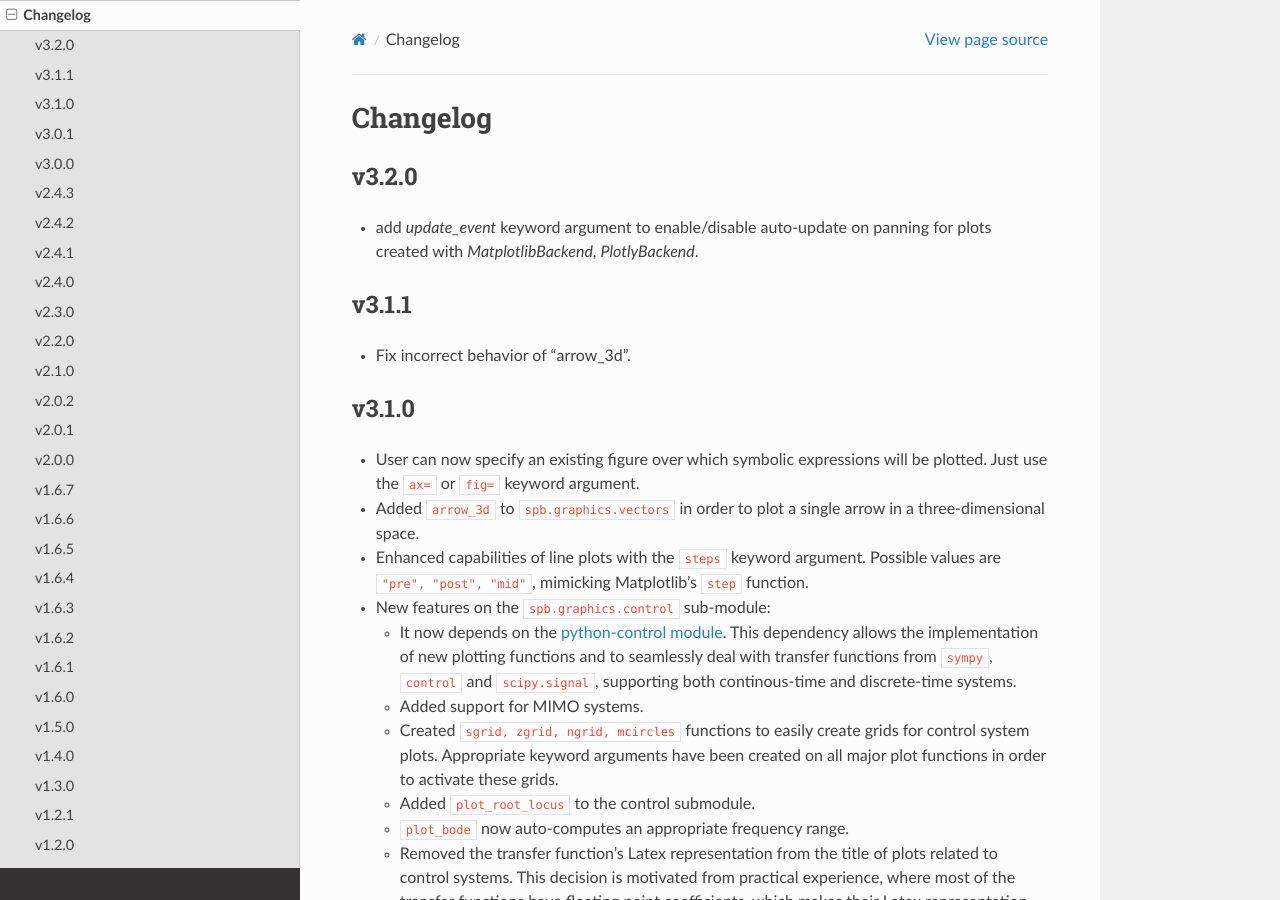
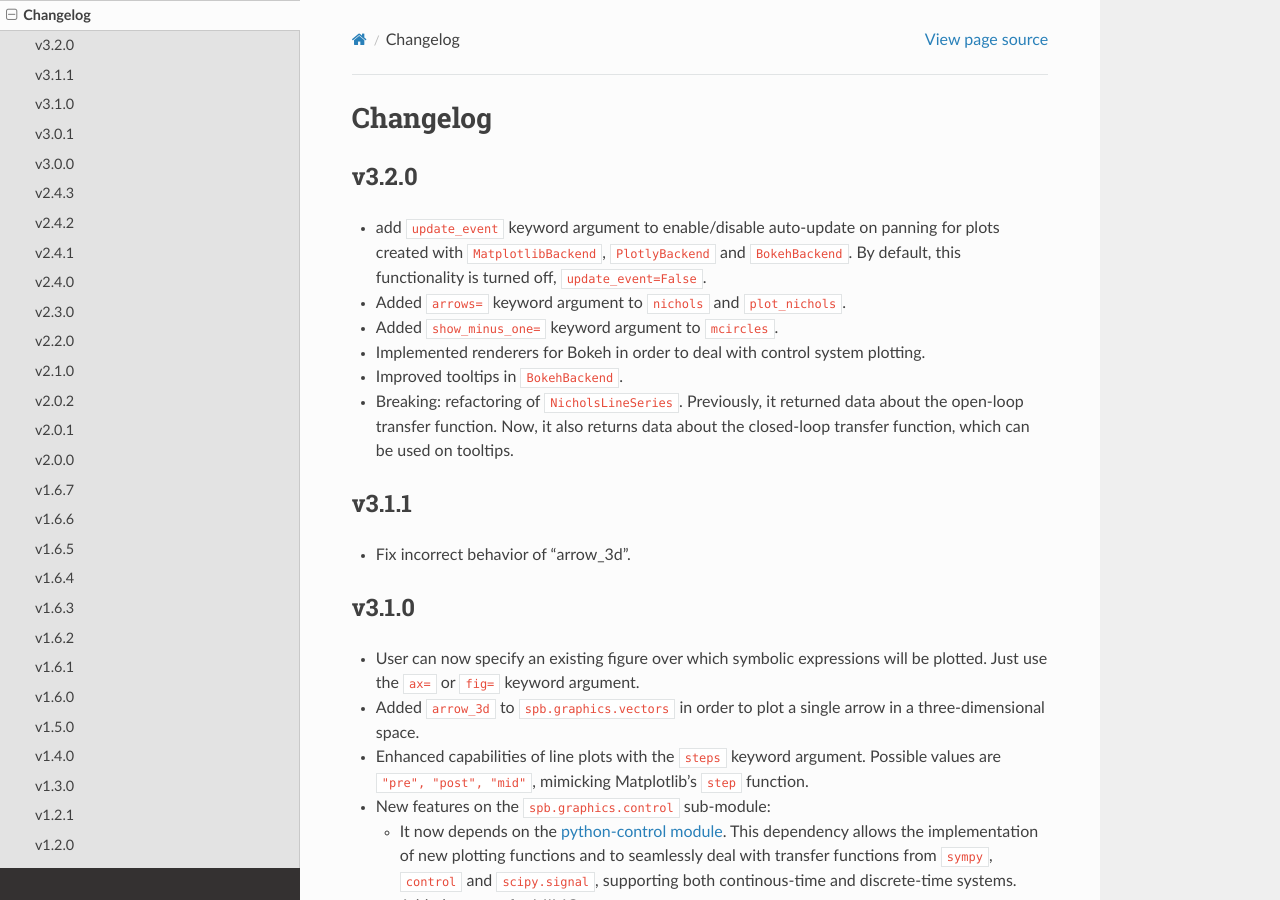
Before and after one commit to Davide-sd/sympy-plot-backends, a Sphinx documentation site: the page built from doc/source/changelog.rst, in a window 1280 px wide and 900 px high. Built offline with Sphinx 7.4.7 and the Read the Docs theme 2.0.0, drawn with Linux system fonts in a browser that asks for light colours.

```diff
--- a/doc/source/changelog.rst
+++ b/doc/source/changelog.rst
@@ -5,8 +5,23 @@
 v3.2.0
 ======
 
-* add `update_event` keyword argument to enable/disable auto-update on
-  panning for plots created with `MatplotlibBackend`, `PlotlyBackend`.
+* add ``update_event`` keyword argument to enable/disable auto-update on
+  panning for plots created with ``MatplotlibBackend``, ``PlotlyBackend`` and
+  ``BokehBackend``. By default, this functionality is turned off,
+  ``update_event=False``.
+
+* Added ``arrows=`` keyword argument to ``nichols`` and ``plot_nichols``.
+
+* Added ``show_minus_one=`` keyword argument to ``mcircles``.
+
+* Implemented renderers for Bokeh in order to deal with control
+  system plotting.
+
+* Improved tooltips in ``BokehBackend``.
+
+* Breaking: refactoring of ``NicholsLineSeries``. Previously, it returned data
+  about the open-loop transfer function. Now, it also returns data about the
+  closed-loop transfer function, which can be used on tooltips.
 
 
 v3.1.1
--- a/doc/source/overview.rst
+++ b/doc/source/overview.rst
@@ -82,7 +82,8 @@ function:
        xscale = "log",
        xlabel = "Frequency, omega, [rad/s]",
        ylabel = "Magnitude [dB]",
-       use_latex = False
+       use_latex = False,
+       update_event=True
    )
 
 
@@ -132,7 +133,8 @@ Interactive-Parametric domain coloring plot of a complex function:
       domain_coloring(
          expr, (z, -2-2j, 2+2j), coloring="m", cmap=colorcet.CET_C7,
          n=500, params=params),
-      use_latex=False, title="$%s$" % latex(expr), grid=False
+      use_latex=False, title="$%s$" % latex(expr), grid=False,
+      update_event=True
    )
 
 
```
Also changed, not shown: doc/source/modules/graphics/control.rst (+12 -6 lines), doc/source/modules/plot_functions/control.rst (+12 -6 lines).
